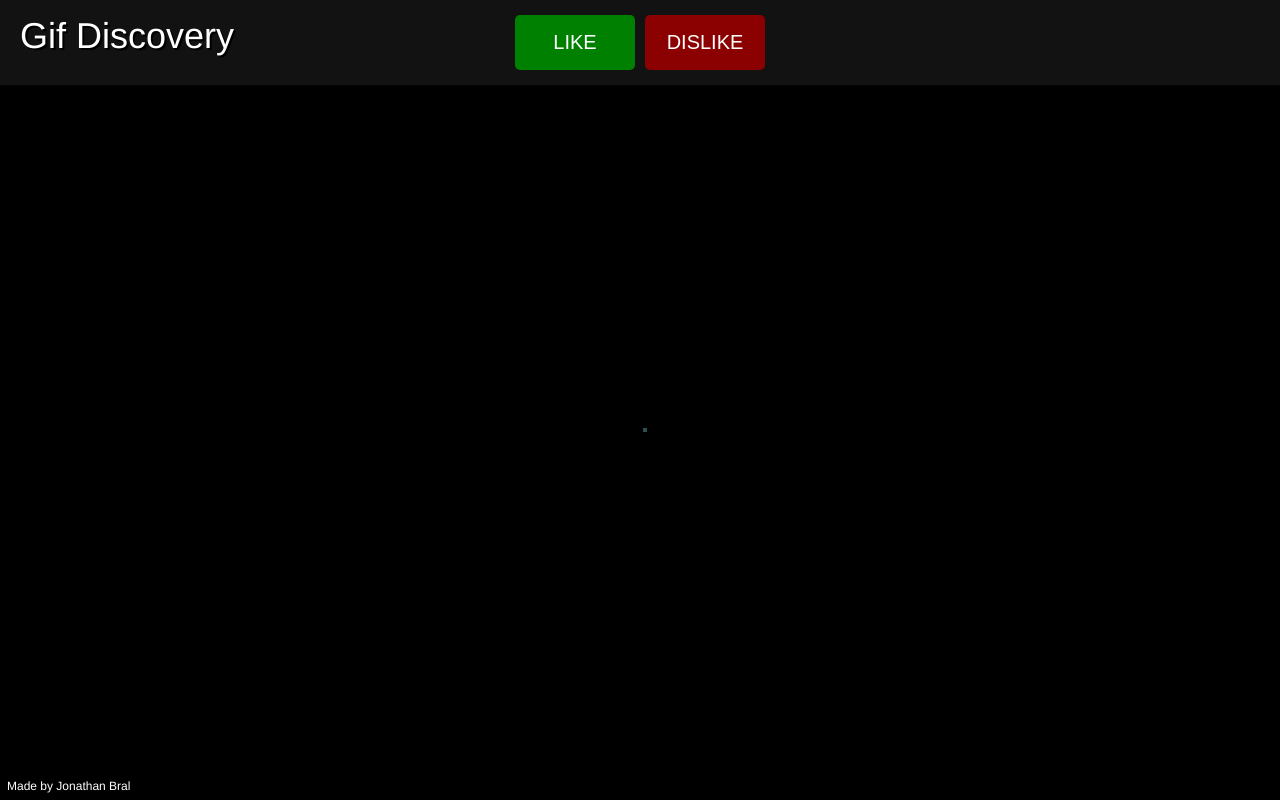
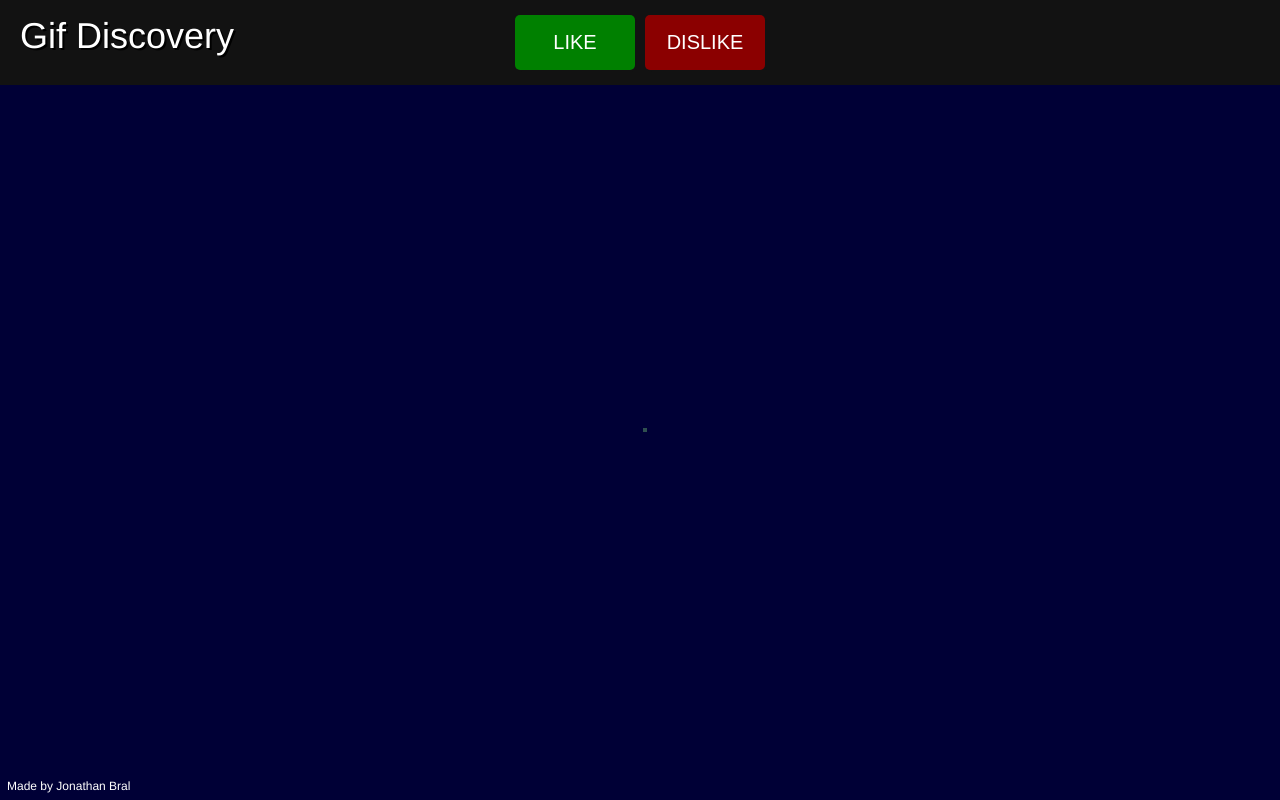
Before and after one commit to bralpdx/Giphy-Viewer, a Flask app: template templates/index.html in a window 1280 px wide. Run offline with Flask 2, Linux system fonts and the light colour scheme; the template is opened without the code that fills it: most values are stand-ins (such as "Sample title", 1, 10 or a date in 2020); parts of the project's set-up code (start-up, migrations or seed data) failed here and were passed over.

Commit message:
Changed background color

```diff
--- a/static/style.css
+++ b/static/style.css
@@ -6,7 +6,7 @@
     margin: 0;
     font-family: sans-serif, Helvetica, Arial;
     font-size: 12px;
-    background: black;
+    background: #000036;
 }
 
 /* Main Content wrapper */
```
